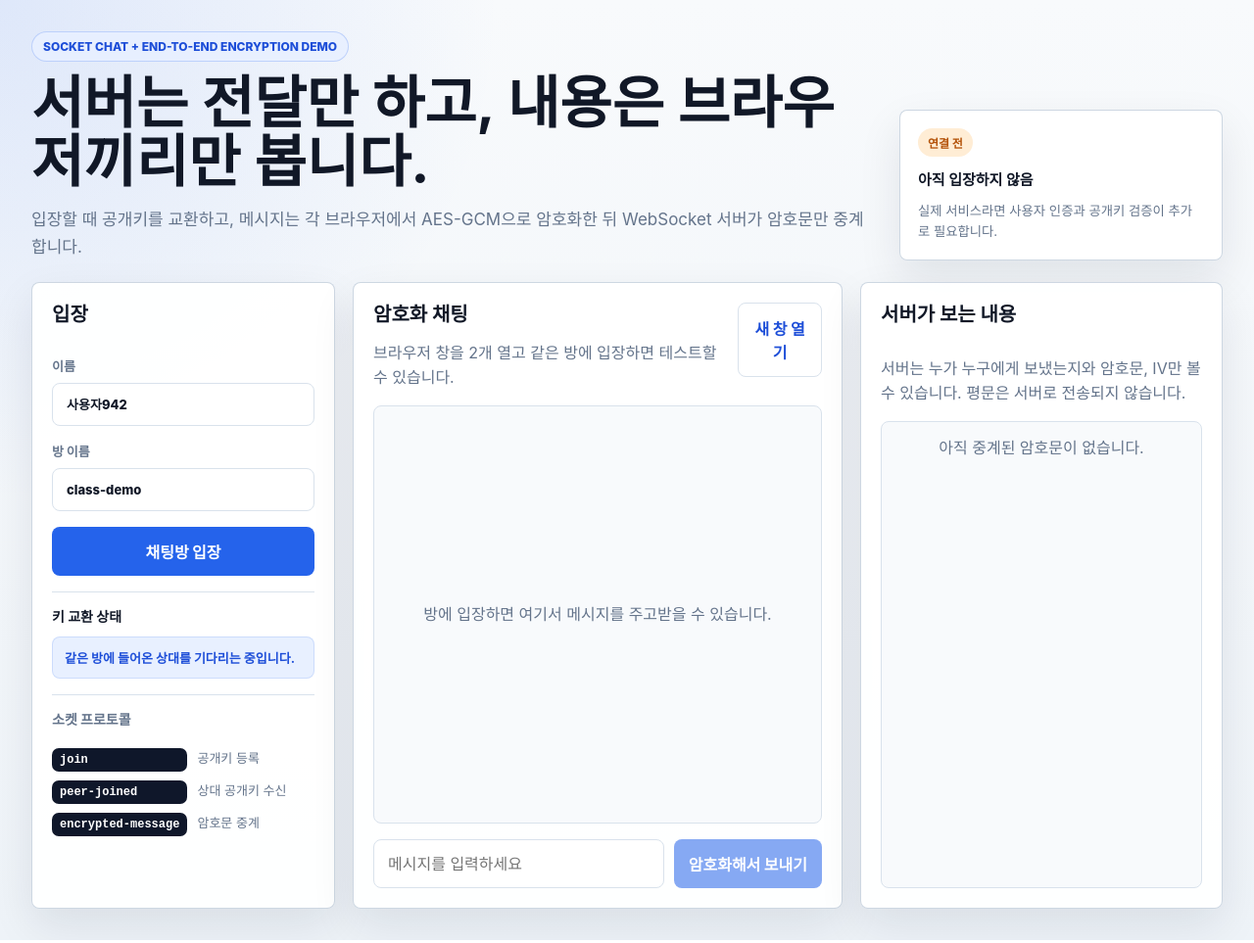
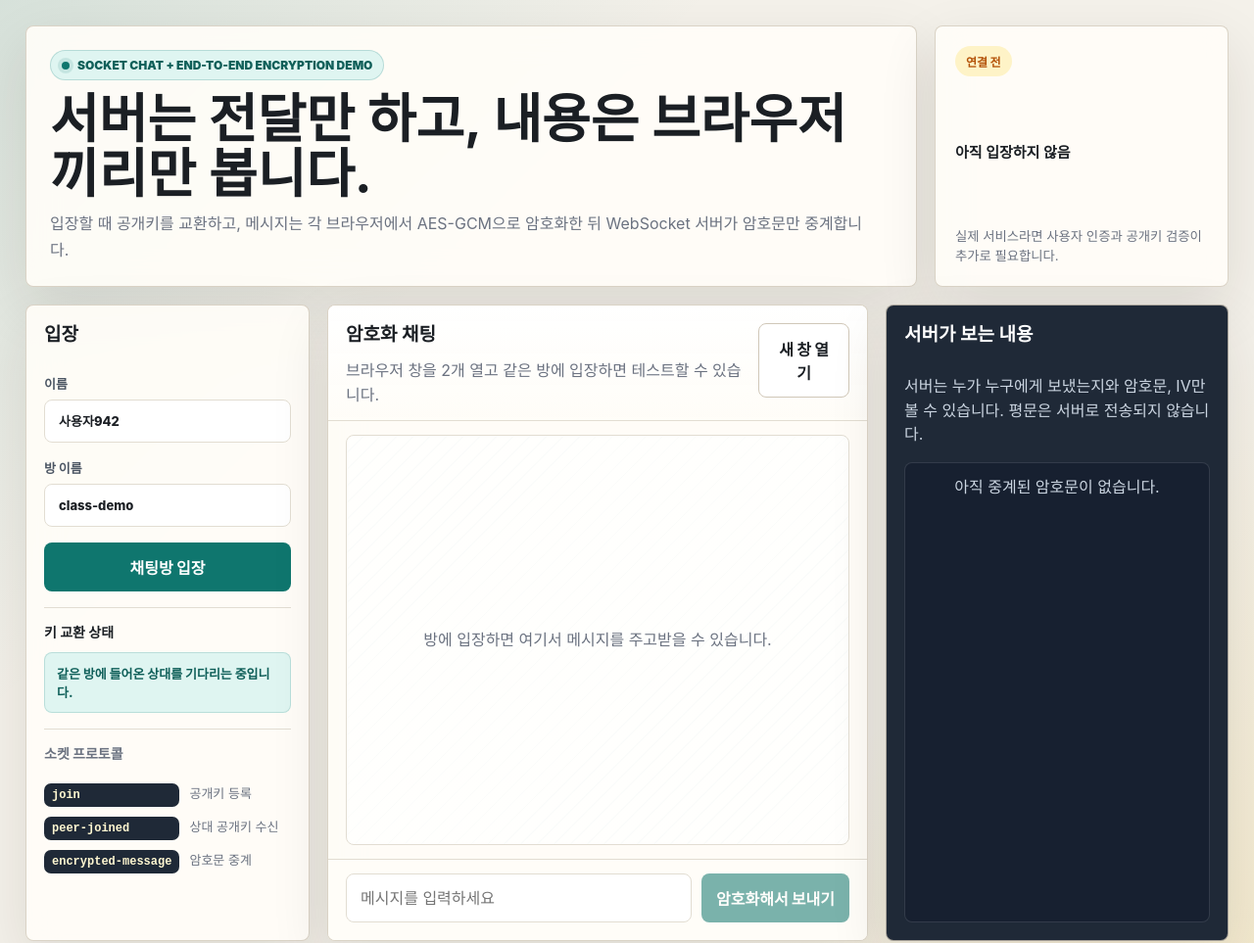
Before and after one commit to jihyebin234/e2e-chat-demo, a website: page public/index.html in a window 1280 px wide. Shown: the top 963 px of the page at 98% size. Drawn offline with Linux system fonts and the light colour scheme.

Commit message:
Redesign chat website UI

```diff
--- a/public/styles.css
+++ b/public/styles.css
@@ -1,35 +1,39 @@
 :root {
   color-scheme: light;
-  --bg: #eef3f8;
-  --bg-soft: #f8fafc;
-  --panel: #ffffff;
-  --text: #111827;
-  --muted: #64748b;
-  --line: #d9e2ec;
-  --line-strong: #c7d2df;
-  --primary: #2563eb;
-  --primary-dark: #1d4ed8;
-  --primary-soft: #e8f0ff;
-  --good: #047857;
-  --good-soft: #dcfce7;
-  --danger: #b45309;
-  --danger-soft: #ffedd5;
-  --code: #0f172a;
-  --shadow: 0 18px 45px rgba(15, 23, 42, 0.09);
+  --page: #f4f1ea;
+  --surface: #fffdf8;
+  --surface-strong: #ffffff;
+  --ink: #1b1f24;
+  --muted: #6b7280;
+  --line: #e2ddd2;
+  --line-strong: #d0c7b8;
+  --brand: #0f766e;
+  --brand-dark: #0f5f59;
+  --brand-soft: #dff5f1;
+  --accent: #eab308;
+  --sent: #173b57;
+  --ok: #047857;
+  --warn: #b45309;
+  --shadow: 0 22px 60px rgba(36, 29, 19, 0.11);
 }
 
 * {
   box-sizing: border-box;
 }
 
+html {
+  min-width: 0;
+}
+
 body {
   margin: 0;
   min-height: 100vh;
+  color: var(--ink);
   background:
-    radial-gradient(circle at top left, rgba(37, 99, 235, 0.12), transparent 32rem),
-    linear-gradient(180deg, #f8fafc 0%, var(--bg) 100%);
-  color: var(--text);
-  font-family: Inter, -apple-system, BlinkMacSystemFont, "Segoe UI", sans-serif;
+    linear-gradient(135deg, rgba(15, 118, 110, 0.13), transparent 32%),
+    linear-gradient(315deg, rgba(234, 179, 8, 0.13), transparent 28%),
+    var(--page);
+  font-family: "SF Pro Display", -apple-system, BlinkMacSystemFont, "Segoe UI", sans-serif;
 }
 
 button,
@@ -37,32 +41,61 @@ input {
   font: inherit;
 }
 
+button {
+  border: 0;
+}
+
 .app {
-  width: min(1440px, 100%);
+  width: min(1360px, 100%);
   margin: 0 auto;
-  padding: 32px;
+  padding: 26px;
 }
 
 .hero {
   display: grid;
-  grid-template-columns: minmax(0, 1fr) 330px;
-  gap: 22px;
-  align-items: end;
-  margin-bottom: 22px;
+  grid-template-columns: minmax(0, 1fr) 300px;
+  gap: 18px;
+  align-items: stretch;
+  margin-bottom: 18px;
+}
+
+.hero > div:first-child,
+.status-card,
+.panel {
+  border: 1px solid rgba(208, 199, 184, 0.78);
+  border-radius: 8px;
+  background: rgba(255, 253, 248, 0.92);
+  box-shadow: var(--shadow);
+  backdrop-filter: blur(16px);
+}
+
+.hero > div:first-child {
+  padding: 24px;
 }
 
 .eyebrow {
-  width: fit-content;
+  display: inline-flex;
+  align-items: center;
+  gap: 8px;
   margin: 0 0 12px;
-  border: 1px solid rgba(37, 99, 235, 0.22);
+  border: 1px solid rgba(15, 118, 110, 0.2);
   border-radius: 999px;
   padding: 7px 11px;
-  color: var(--primary-dark);
-  background: rgba(232, 240, 255, 0.88);
+  color: var(--brand-dark);
+  background: var(--brand-soft);
   font-size: 12px;
-  font-weight: 800;
+  font-weight: 900;
   letter-spacing: 0;
   text-transform: uppercase;
+}
+
+.eyebrow::before {
+  content: "";
+  width: 8px;
+  height: 8px;
+  border-radius: 999px;
+  background: var(--brand);
+  box-shadow: 0 0 0 4px rgba(15, 118, 110, 0.12);
 }
 
 h1,
@@ -73,16 +106,16 @@ p {
 }
 
 h1 {
-  max-width: 860px;
-  margin-bottom: 14px;
-  font-size: clamp(34px, 5vw, 58px);
-  line-height: 1.04;
+  max-width: 900px;
+  margin-bottom: 10px;
+  font-size: clamp(34px, 5vw, 54px);
+  line-height: 1.03;
   letter-spacing: 0;
 }
 
 h2 {
-  margin-bottom: 14px;
-  font-size: 20px;
+  margin-bottom: 12px;
+  font-size: 19px;
   line-height: 1.25;
 }
 
@@ -93,28 +126,22 @@ h3 {
 }
 
 .summary {
-  max-width: 850px;
+  max-width: 840px;
   margin-bottom: 0;
   color: var(--muted);
-  font-size: 17px;
+  font-size: 16px;
   line-height: 1.65;
-}
-
-.status-card,
-.panel {
-  border: 1px solid rgba(199, 210, 223, 0.88);
-  border-radius: 8px;
-  background: rgba(255, 255, 255, 0.94);
-  box-shadow: var(--shadow);
 }
 
 .status-card {
   display: grid;
+  align-content: space-between;
   gap: 12px;
-  padding: 18px;
+  padding: 20px;
 }
 
 .status-card strong {
+  display: block;
   overflow-wrap: anywhere;
   font-size: 15px;
 }
@@ -127,31 +154,31 @@ h3 {
 .pill {
   width: fit-content;
   border-radius: 999px;
-  padding: 6px 10px;
+  padding: 7px 11px;
   font-size: 12px;
-  font-weight: 800;
+  font-weight: 900;
 }
 
 .pill.on {
-  color: var(--good);
-  background: var(--good-soft);
+  color: var(--ok);
+  background: #dcfce7;
 }
 
 .pill.off {
-  color: var(--danger);
-  background: var(--danger-soft);
+  color: var(--warn);
+  background: #fef3c7;
 }
 
 .layout {
   display: grid;
-  grid-template-columns: 310px minmax(380px, 1fr) 370px;
+  grid-template-columns: 290px minmax(420px, 1fr) 350px;
   gap: 18px;
   align-items: stretch;
 }
 
 .panel {
-  min-height: 640px;
-  padding: 20px;
+  min-height: 650px;
+  padding: 18px;
 }
 
 .setup,
@@ -163,10 +190,10 @@ h3 {
 
 label {
   display: grid;
-  gap: 8px;
-  color: var(--muted);
+  gap: 7px;
+  color: #4b5563;
   font-size: 13px;
-  font-weight: 800;
+  font-weight: 850;
 }
 
 input {
@@ -174,32 +201,30 @@ input {
   border: 1px solid var(--line);
   border-radius: 8px;
   padding: 13px 14px;
-  color: var(--text);
-  background: #ffffff;
+  color: var(--ink);
+  background: var(--surface-strong);
   outline: none;
-  transition: border-color 0.15s ease, box-shadow 0.15s ease, background 0.15s ease;
+  transition: border-color 0.16s ease, box-shadow 0.16s ease;
 }
 
 input:focus {
-  border-color: var(--primary);
-  background: #ffffff;
-  box-shadow: 0 0 0 4px rgba(37, 99, 235, 0.13);
+  border-color: var(--brand);
+  box-shadow: 0 0 0 4px rgba(15, 118, 110, 0.14);
 }
 
 button {
-  border: 0;
   border-radius: 8px;
   padding: 13px 15px;
   color: #ffffff;
-  background: var(--primary);
-  font-weight: 800;
+  background: var(--brand);
+  font-weight: 900;
   cursor: pointer;
-  transition: transform 0.15s ease, background 0.15s ease, box-shadow 0.15s ease;
+  transition: transform 0.16s ease, background 0.16s ease, box-shadow 0.16s ease;
 }
 
 button:hover {
-  background: var(--primary-dark);
-  box-shadow: 0 10px 24px rgba(37, 99, 235, 0.22);
+  background: var(--brand-dark);
+  box-shadow: 0 12px 28px rgba(15, 118, 110, 0.22);
   transform: translateY(-1px);
 }
 
@@ -211,18 +236,19 @@ button:disabled {
 }
 
 .ghost {
-  border: 1px solid var(--line);
-  color: var(--primary-dark);
+  border: 1px solid var(--line-strong);
+  color: var(--ink);
   background: #ffffff;
 }
 
 .ghost:hover {
-  color: var(--primary-dark);
-  background: var(--primary-soft);
+  color: var(--brand-dark);
+  background: var(--brand-soft);
   box-shadow: none;
 }
 
-.info-block {
+.info-block,
+.protocol {
   border-top: 1px solid var(--line);
   padding-top: 16px;
 }
@@ -236,22 +262,20 @@ button:disabled {
 }
 
 .peer-list li {
-  border: 1px solid rgba(37, 99, 235, 0.14);
+  border: 1px solid rgba(15, 118, 110, 0.18);
   border-radius: 8px;
   padding: 11px 12px;
-  color: var(--primary-dark);
-  background: var(--primary-soft);
+  color: var(--brand-dark);
+  background: var(--brand-soft);
   font-size: 13px;
-  font-weight: 700;
+  font-weight: 800;
   overflow-wrap: anywhere;
 }
 
 .protocol {
   display: grid;
   grid-template-columns: auto 1fr;
-  gap: 9px 10px;
-  border-top: 1px solid var(--line);
-  padding-top: 16px;
+  gap: 10px;
   color: var(--muted);
   font-size: 13px;
 }
@@ -263,16 +287,18 @@ button:disabled {
 code {
   border-radius: 7px;
   padding: 5px 8px;
-  color: #ffffff;
-  background: var(--code);
+  color: #fff7d1;
+  background: #1f2937;
   font-size: 12px;
-  font-weight: 800;
+  font-weight: 900;
 }
 
 .chat {
   display: grid;
   grid-template-rows: auto minmax(0, 1fr) auto;
-  gap: 16px;
+  gap: 14px;
+  padding: 0;
+  overflow: hidden;
 }
 
 .chat-head {
@@ -280,47 +306,53 @@ code {
   justify-content: space-between;
   gap: 14px;
   align-items: flex-start;
+  border-bottom: 1px solid var(--line);
+  padding: 18px 18px 14px;
+  background: linear-gradient(180deg, #ffffff, rgba(255, 253, 248, 0.82));
 }
 
 .chat-head p,
 .server-panel p {
   margin-bottom: 0;
   color: var(--muted);
-  line-height: 1.58;
+  line-height: 1.55;
 }
 
 .messages,
 .server-log {
   min-height: 0;
   overflow: auto;
-  border: 1px solid var(--line);
-  border-radius: 8px;
-  background: var(--bg-soft);
 }
 
 .messages {
   display: flex;
   flex-direction: column;
-  gap: 10px;
-  padding: 16px;
+  gap: 11px;
+  margin: 0 18px;
+  border: 1px solid var(--line);
+  border-radius: 8px;
+  padding: 18px;
+  background:
+    linear-gradient(rgba(255, 255, 255, 0.72), rgba(255, 255, 255, 0.72)),
+    repeating-linear-gradient(135deg, rgba(15, 118, 110, 0.06) 0 1px, transparent 1px 12px);
 }
 
 .message {
-  max-width: min(76%, 620px);
-  border: 1px solid var(--line);
+  max-width: min(76%, 640px);
+  border: 1px solid #ebe4d9;
   border-radius: 8px;
   padding: 11px 13px;
   background: #ffffff;
-  box-shadow: 0 8px 18px rgba(15, 23, 42, 0.05);
-  line-height: 1.48;
+  box-shadow: 0 10px 22px rgba(36, 29, 19, 0.07);
+  line-height: 1.5;
   overflow-wrap: anywhere;
 }
 
 .message.mine {
   align-self: flex-end;
-  border-color: var(--primary);
+  border-color: transparent;
   color: #ffffff;
-  background: linear-gradient(135deg, var(--primary), var(--primary-dark));
+  background: var(--sent);
 }
 
 .message small {
@@ -338,7 +370,7 @@ code {
   border-radius: 999px;
   padding: 8px 12px;
   color: var(--muted);
-  background: #ffffff;
+  background: rgba(255, 255, 255, 0.9);
   font-size: 13px;
   line-height: 1.45;
 }
@@ -347,23 +379,42 @@ code {
   display: grid;
   grid-template-columns: minmax(0, 1fr) auto;
   gap: 10px;
+  border-top: 1px solid var(--line);
+  padding: 14px 18px 18px;
+  background: #fffdf8;
 }
 
 .composer input {
-  min-height: 48px;
+  min-height: 49px;
+}
+
+.server-panel {
+  background: #1f2937;
+  color: #f9fafb;
+}
+
+.server-panel h2 {
+  color: #ffffff;
+}
+
+.server-panel p {
+  color: #cbd5e1;
 }
 
 .server-log {
   flex: 1;
-  padding: 14px;
+  border: 1px solid rgba(255, 255, 255, 0.12);
+  border-radius: 8px;
+  padding: 12px;
+  background: rgba(15, 23, 42, 0.48);
 }
 
 .cipher {
-  border: 1px solid var(--line);
+  border: 1px solid rgba(255, 255, 255, 0.12);
   border-radius: 8px;
   margin-bottom: 10px;
   padding: 11px;
-  background: #ffffff;
+  background: rgba(255, 255, 255, 0.06);
 }
 
 .cipher:last-child {
@@ -373,7 +424,7 @@ code {
 .cipher strong {
   display: block;
   margin-bottom: 7px;
-  color: var(--text);
+  color: #fef3c7;
   font-size: 13px;
 }
 
@@ -381,7 +432,7 @@ code {
   white-space: pre-wrap;
   overflow-wrap: anywhere;
   margin: 0;
-  color: #334155;
+  color: #d1d5db;
   font-size: 12px;
   line-height: 1.5;
 }
@@ -393,7 +444,11 @@ code {
   line-height: 1.55;
 }
 
-@media (max-width: 1100px) {
+.server-panel .empty {
+  color: #cbd5e1;
+}
+
+@media (max-width: 1120px) {
   .hero,
   .layout {
     grid-template-columns: 1fr;
@@ -409,13 +464,19 @@ code {
   }
 }
 
-@media (max-width: 640px) {
+@media (max-width: 680px) {
   .app {
-    padding: 20px;
+    padding: 16px;
+  }
+
+  .hero > div:first-child,
+  .status-card,
+  .panel {
+    box-shadow: 0 14px 34px rgba(36, 29, 19, 0.1);
   }
 
   h1 {
-    font-size: 34px;
+    font-size: 33px;
   }
 
   .chat-head,
```
